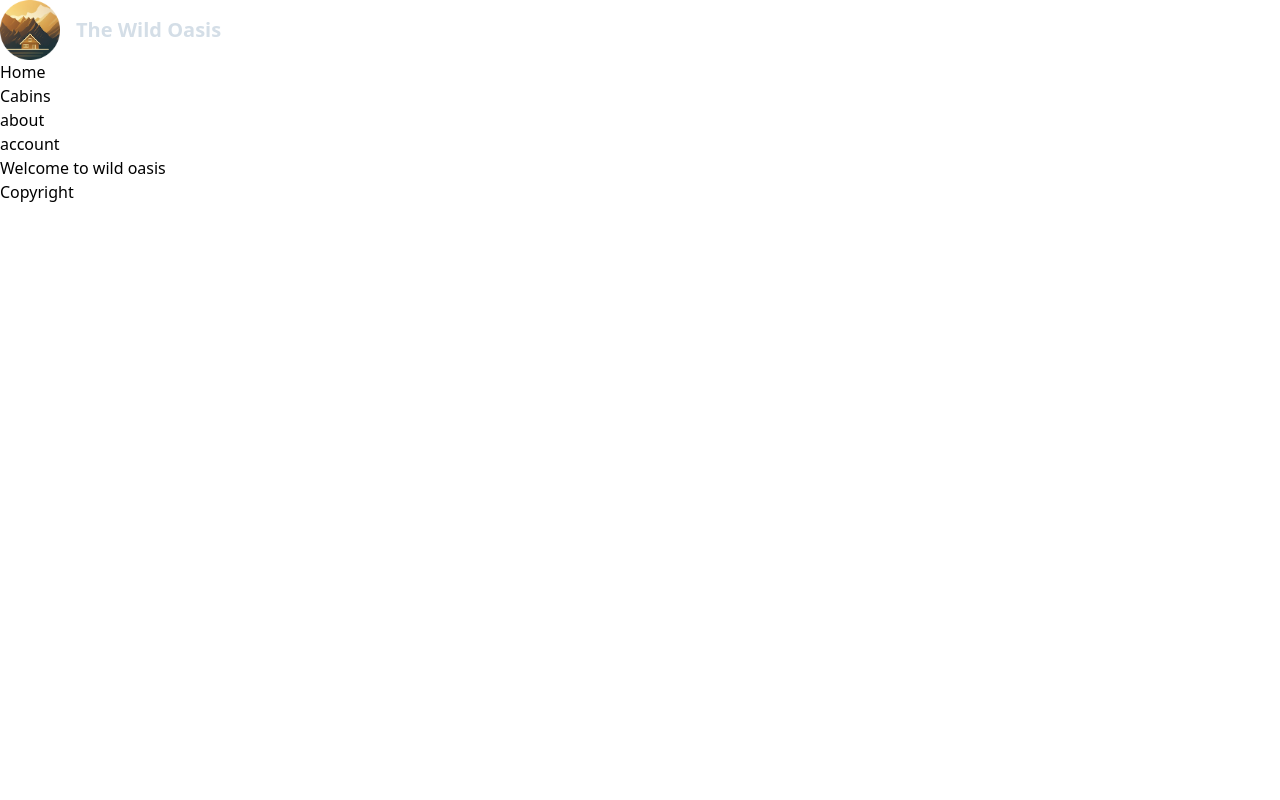
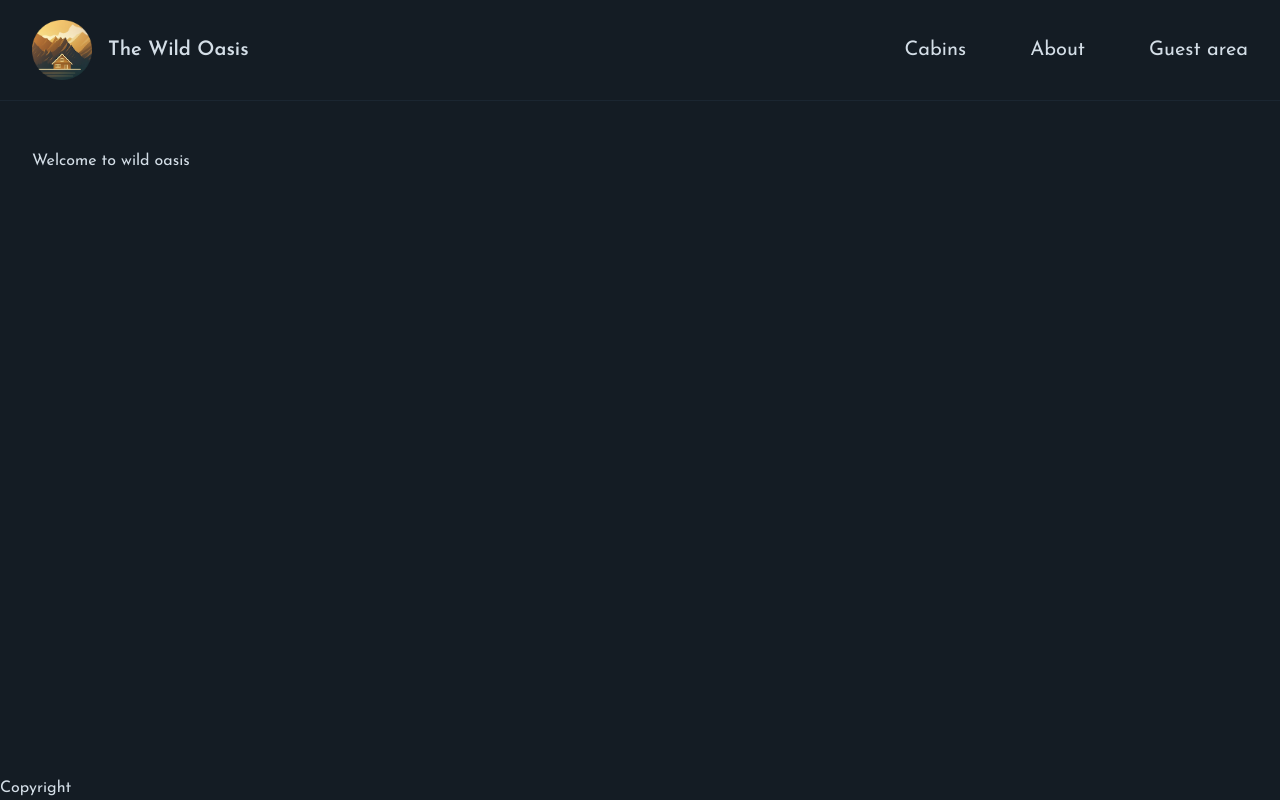
Before and after one commit to saharsalemcs/the-wild-oasis-website, a Next.js app: page / in a window 1280 px wide. Built offline with nearby package versions, Linux system fonts and the light colour scheme.

Commit message:
add Header component and update layout structure; enhance Navigation styling

```diff
--- /dev/null
+++ b/app/_components/Header.js
@@ -0,0 +1,15 @@
+import Navigation from '@/app/_components/Navigation';
+import Logo from '@/app/_components/Logo';
+
+function Header() {
+  return (
+    <header className='border-b border-primary-900 px-8 py-5'>
+      <div className='flex justify-between items-center max-w-7xl mx-auto'>
+        <Logo />
+        <Navigation />
+      </div>
+    </header>
+  );
+}
+
+export default Header;
--- a/app/_components/Navigation.js
+++ b/app/_components/Navigation.js
@@ -2,19 +2,33 @@ import Link from "next/link";
 
 export default function Navigation() {
   return (
-    <ul>
+    <nav className="z-10 text-xl">
+      <ul className="flex gap-16 items-center">
         <li>
-        <Link href="/">Home</Link>
+          <Link
+            href="/cabins"
+            className="hover:text-accent-400 transition-colors"
+          >
+            Cabins
+          </Link>
         </li>
         <li>
-        <Link href="cabins">Cabins</Link>
+          <Link
+            href="/about"
+            className="hover:text-accent-400 transition-colors"
+          >
+            About
+          </Link>
         </li>
         <li>
-        <Link href="about">about</Link>
-      </li>
-      <li>
-        <Link href="account">account</Link>
+          <Link
+            href="/account"
+            className="hover:text-accent-400 transition-colors"
+          >
+            Guest area
+          </Link>
         </li>
       </ul>
+    </nav>
   );
 }
--- a/app/layout.js
+++ b/app/layout.js
@@ -1,20 +1,34 @@
-import Logo from "./_components/Logo";
-import Navigation from "./_components/Navigation";
+import Header from "@/app/_components/Header";
 import "@/app/_styles/globals.css";
 
+import { Josefin_Sans } from "next/font/google";
+
+const josefin = Josefin_Sans({
+  subsets: ["latin"],
+  display: "swap",
+});
+
 export const metadata = {
-  title: "The Wild Oasis",
+  // title: "The Wild Oasis",
+
+  title: {
+    template: "%s / The Wild Oasis",
+    default: "Welcome / The Wild Oasis",
+  },
+  description:
+    "Luxurious cabin hotel, located in the heart of the Italian Dolomites,surrounded by beautiful mountains and dark forests",
 };
 
 export default function RootLayout({ children }) {
   return (
     <html lang="en">
-      <body className="min-h-screen">
-        <header>
-          <Logo />
-          <Navigation />
-        </header>
-        <main>{children}</main>
+      <body
+        className={`${josefin.className} min-h-screen antialiased bg-primary-950 text-primary-100 flex flex-col `}
+      >
+        <Header />
+        <div className="flex-1 px-8 py-12">
+          <main className="max-w-7xl ">{children}</main>
+        </div>
         <footer>Copyright</footer>
       </body>
     </html>
```
Also changed, not shown: app/icon.png (added). Lines whose indentation alone changed are shown as unchanged.
